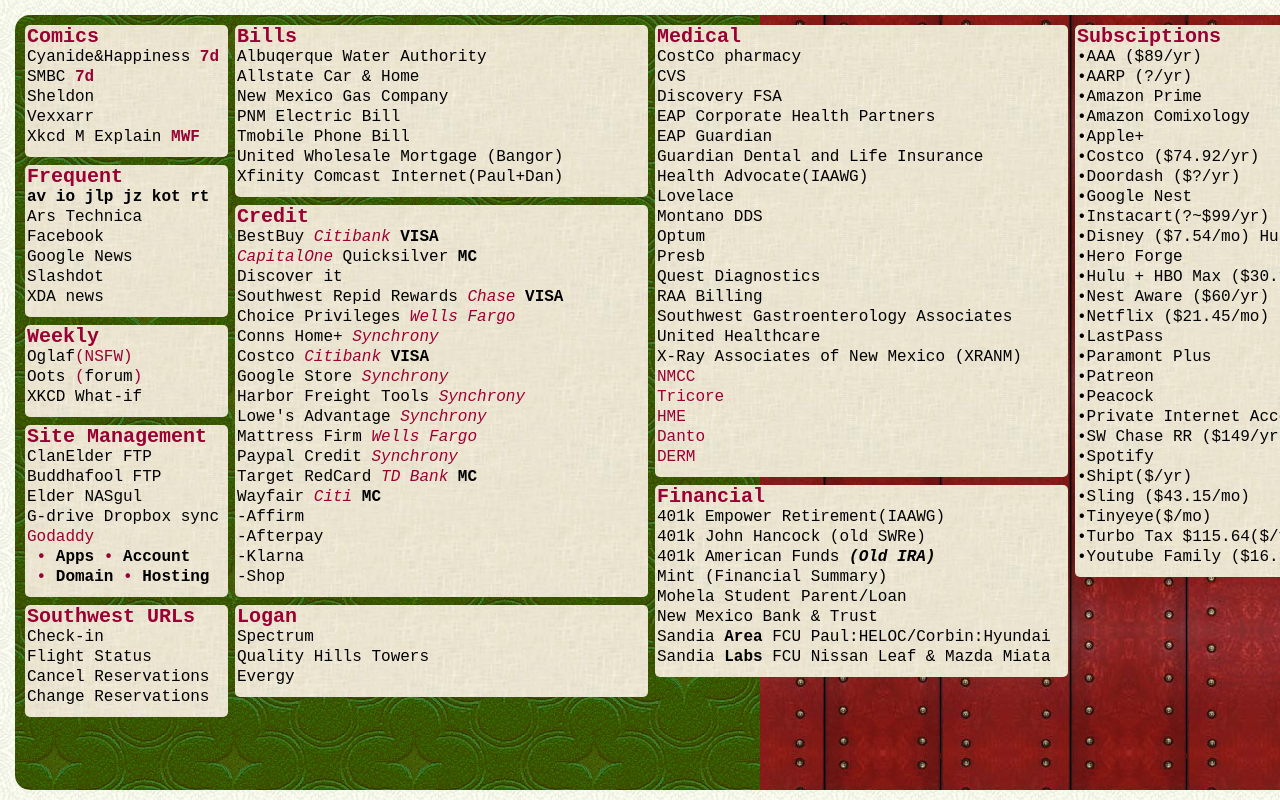
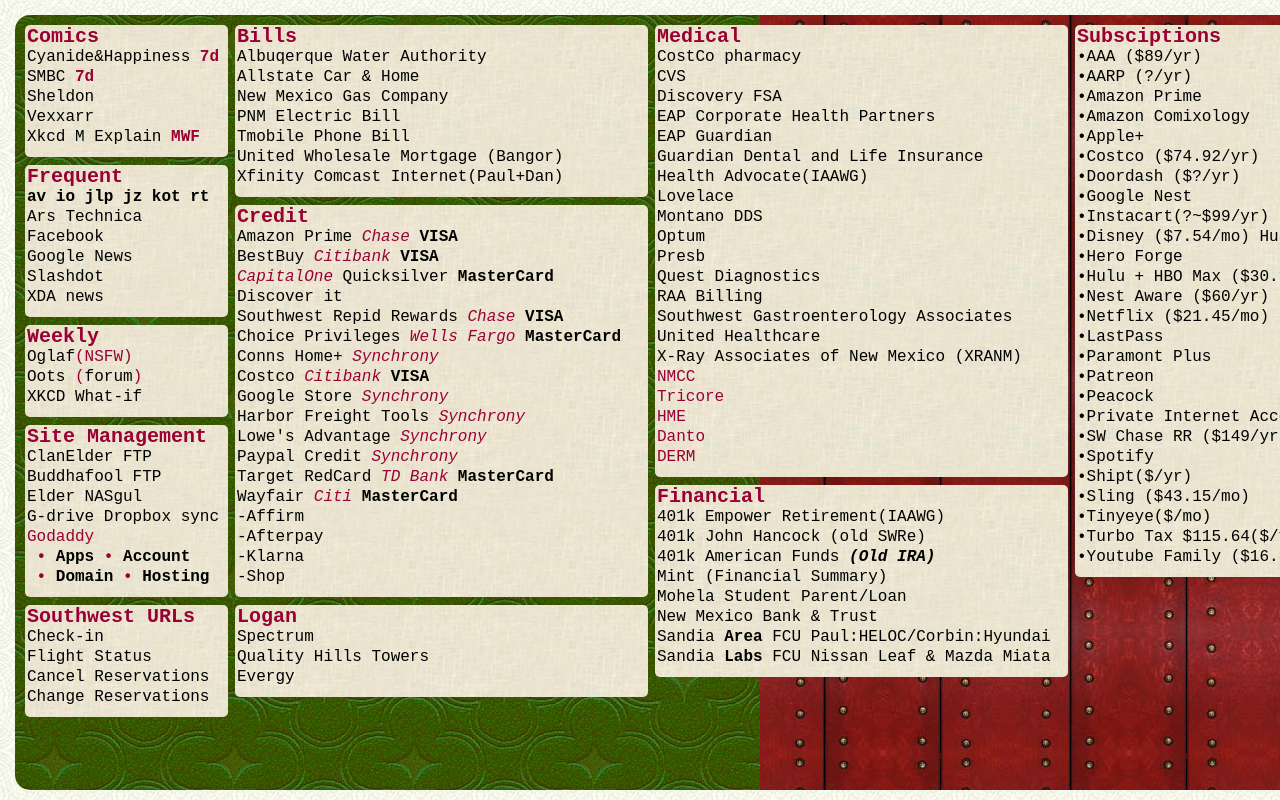
Before and after one commit to buddha-fool/buddha-fool.github.io, a plain HTML site: page bookmark.html in a window 1280 px wide. Shown: the top 800 px of the page. Drawn offline with Linux system fonts and the light colour scheme; a script that the page names is missing.

Commit message:
Update bookmark.html

```diff
--- a/bookmark.html
+++ b/bookmark.html
@@ -262,22 +262,22 @@
 <!-- ******** ******** Credit Cards / Lines of Credit******** ******** -->
 <div class="textboxdoublewide" style="top: 205px; left: 235px;">
 	<div style="font-weight: bold; font-size: 20px;">Credit</div>
+	<a href="https://www.chase.com/personal/credit-cards/amazon/view-account" target="_blank">Amazon Prime <em style=color:#990033>Chase</em> <strong>VISA</strong></a><br>
 	<a href="https://citiretailservices.citibankonline.com/RSnextgen/svc/launch/index.action?siteId=PLCN_BESTBUY#signon" target="_blank">BestBuy <em style=color:#990033>Citibank</em> <strong>VISA</strong></a><br>
-    <a href="https://verified.capitalone.com/auth/signin" target="_blank"><em style=color:#990033>CapitalOne</em> Quicksilver <strong>MC</strong></a><br>
+    <a href="https://verified.capitalone.com/auth/signin" target="_blank"><em style=color:#990033>CapitalOne</em> Quicksilver <strong>MasterCard</strong></a><br>
 	<a href="https://portal.discover.com/customersvcs/universalLogin/signin" target="_blank">Discover it</a><br>
 	<a href="https://www.chase.com/personal/credit-cards/southwest-access-acct" target="_blank">Southwest Repid Rewards <em style=color:#990033>Chase</em> <strong>VISA</strong></a><br>
-	<a href="https://connect.secure.wellsfargo.com/auth/login/present" target="_blank">Choice Privileges <em style=color:#990033>Wells Fargo</em></a><br>
+	<a href="https://connect.secure.wellsfargo.com/auth/login/present" target="_blank">Choice Privileges <em style=color:#990033>Wells Fargo</em> <strong>MasterCard</strong></a><br>
 	<a href="http://mysynchrony.com" target="_blank">Conns Home+ <em style=color:#990033>Synchrony</em></a><br>
 	<a href="https://www.citi.com/" target="_blank">Costco <em style=color:#990033>Citibank</em> <strong>VISA</strong></a><br>
 	<a href="https://google.syf.com/login/" target="_blank"> Google Store <em style=color:#990033>Synchrony</em><br>
 	<a href="https://harborfreight.syf.com/login/" target="_blank">Harbor Freight Tools <em style=color:#990033>Synchrony</em> </a><br>
 	<a href="https://lowes.syf.com/eSecurity/Login/login.action?clientId=lowes&accountType=generic&langId=en" target="_blank">Lowe's Advantage <em style=color:#990033>Synchrony</em></a><br>
-	<a href="https://retailservices.wellsfargo.com/customer/index.html" target="_blank">Mattress Firm <em style=color:#990033>Wells Fargo</em></a><br>
 
 
 		<a href="https://www.paypal.com/" target="_blank">Paypal Credit <em style=color:#990033>Synchrony</em></a><br>
-	<a href="https://rcam.target.com/" target="_blank">Target RedCard <em style=color:#990033>TD Bank</em> <strong>MC</strong></a><br>
-	<a href="https://citiretailservices.citibankonline.com/RSnextgen/svc/launch/index.action?siteId=PLCN_WFCC#signon" target="_blank">Wayfair <em style=color:#990033>Citi</em> <strong>MC</strong></a><br>
+	<a href="https://rcam.target.com/" target="_blank">Target RedCard <em style=color:#990033>TD Bank</em> <strong>MasterCard</strong></a><br>
+	<a href="https://citiretailservices.citibankonline.com/RSnextgen/svc/launch/index.action?siteId=PLCN_WFCC#signon" target="_blank">Wayfair <em style=color:#990033>Citi</em> <strong>MasterCard</strong></a><br>
 	<a href="https://www.affirm.com/user/signin" target="_blank">-Affirm</a><br>
 	<a href="https://portal.afterpay.com/" target="_blank">-Afterpay</a><br>
 	<a href="https://login.klarna.com/login?market=US&ui_locales=en-US" target="_blank">-Klarna</a><br>
@@ -394,6 +394,7 @@
 ******** ******** Gaming******** ********
       <div class="textbox" style="top: 485px; left: 655px;">
 	<div style="font-weight: bold; font-size: 20px;">Gaming</div>
+<a href="https://retailservices.wellsfargo.com/customer/index.html" target="_blank">Mattress Firm <em style=color:#990033>Wells Fargo</em></a><br>
 
 	<a href="http://pathfinderwiki.com/wiki/Main_Page" target="_blank">Pathfinder Wiki</a><br>
     &bull;<a href="http://pathfinderwiki.com/wiki/Calendar" target="_blank">Calendar-Absalom R.</a><br>
```
